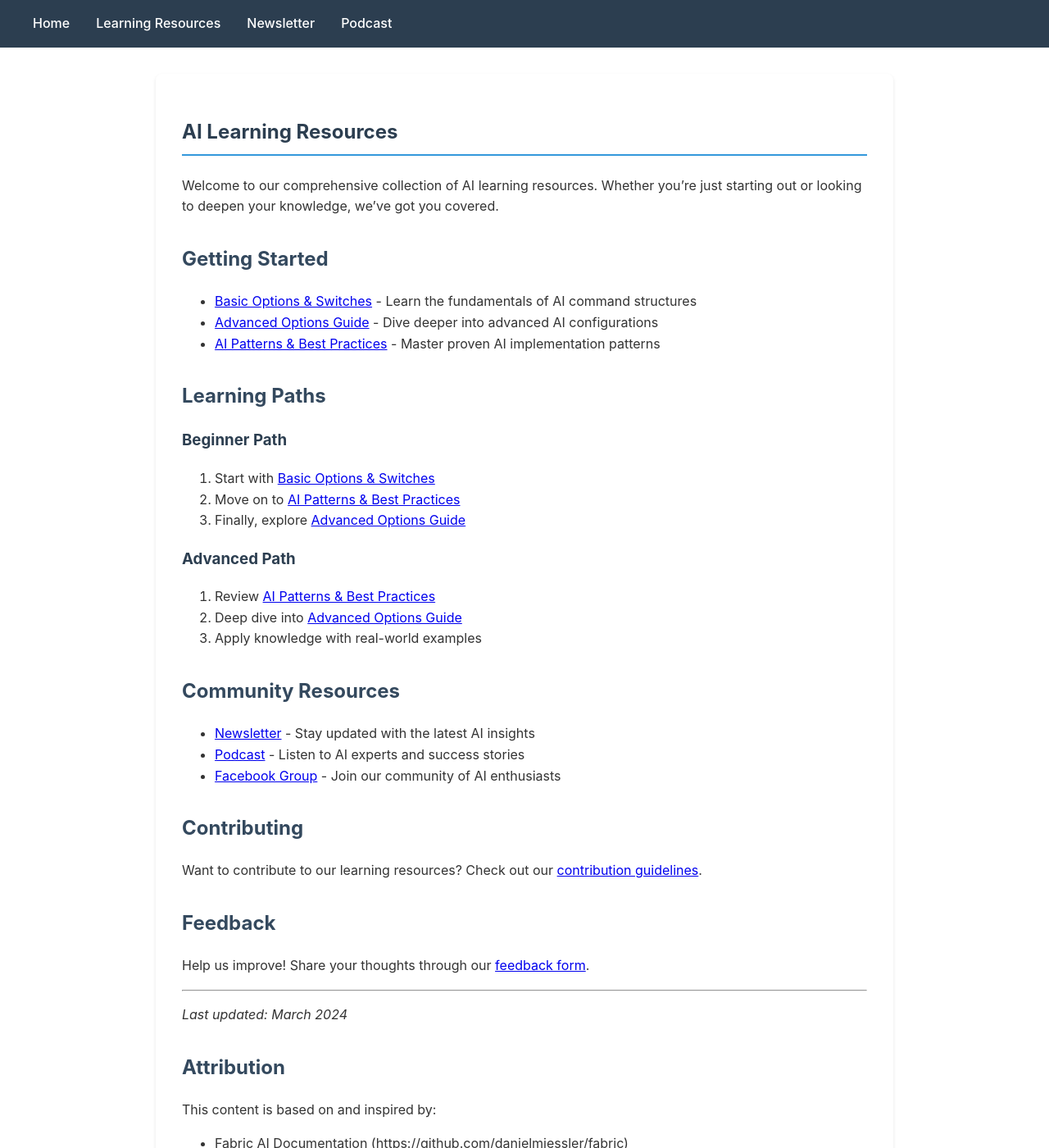
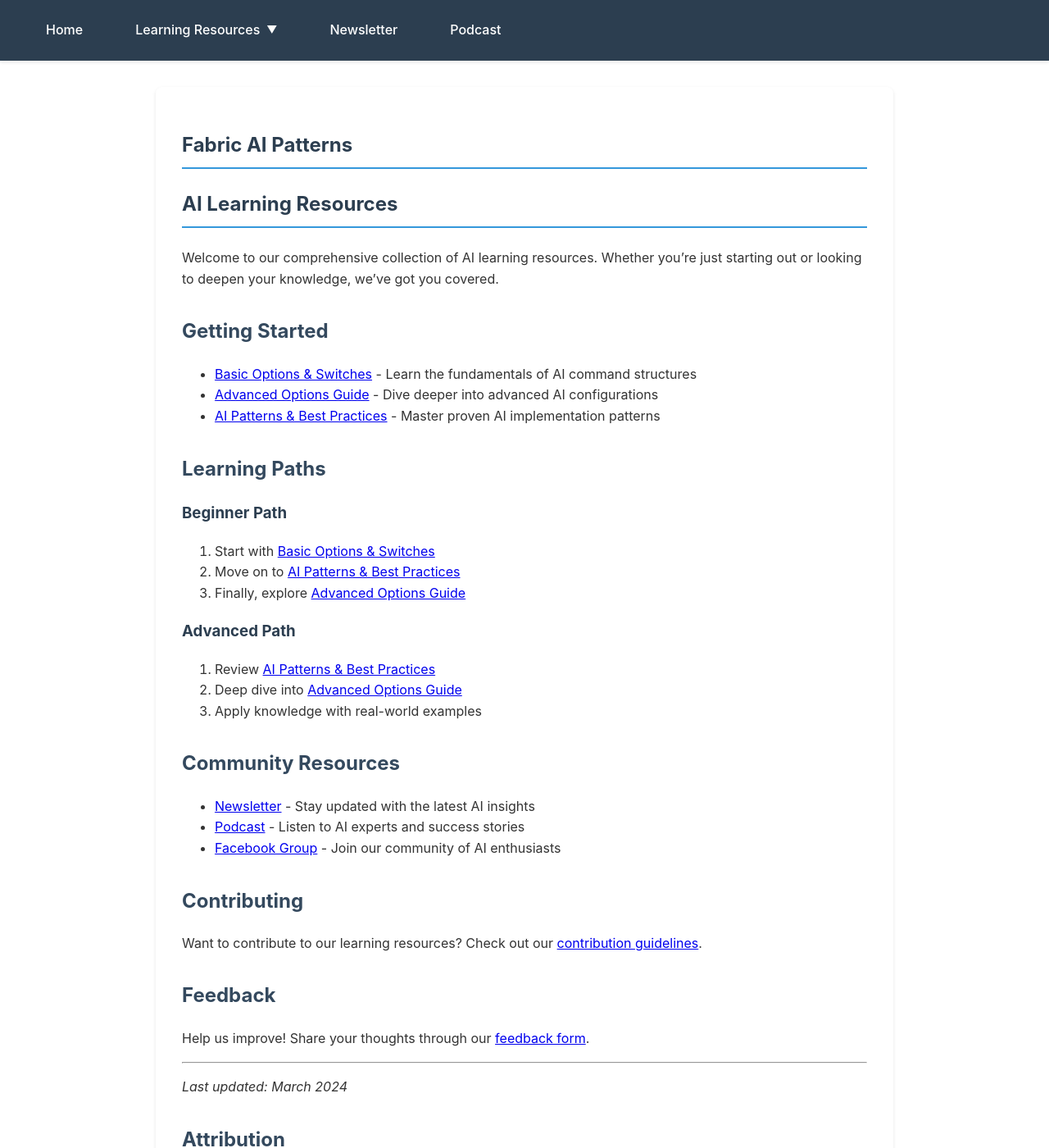
Before and after one commit to THE-AI-REAL-ESTATE-INVESTOR/AI-REI-TEACHINGS, a Jekyll site: the page built from docs/learn/index.md, in a window 1280 px wide and 1400 px high. Shown: the whole window at 82% size. Built offline with Jekyll 4.4.1, drawn with Linux system fonts in a browser that asks for light colours.

Commit message:
feat: Update navigation system with dynamic menu and improved styling

```diff
--- a/docs/_config.yml
+++ b/docs/_config.yml
@@ -37,3 +37,27 @@
 relative_links:
   enabled: true
   collections: true
+
+# Navigation Structure
+navigation:
+  - title: Home
+    url: /
+  - title: Learning Resources
+    url: /learn
+    subitems:
+      - title: AI Patterns & Best Practices
+        url: /learn/patterns
+      - title: Basic Options & Switches
+        url: /learn/basic-options-switches
+      - title: Advanced Options Guide
+        url: /learn/options
+  - title: Newsletter
+    url: https://freeblog.aireinvestor.com/newsletter
+  - title: Podcast
+    url: https://freeblog.aireinvestor.com/podcast
+
+# Collections
+collections:
+  learn:
+    output: true
+    permalink: /learn/:path/
--- a/docs/_layouts/default.html
+++ b/docs/_layouts/default.html
@@ -3,30 +3,36 @@
 <head>
     <meta charset="UTF-8">
     <meta name="viewport" content="width=device-width, initial-scale=1.0">
-    <title>{{ page.title }} - {{ site.title }}</title>
+    <title>{% if page.title %}{{ page.title }} - {% endif %}{{ site.title }}</title>
     <link rel="stylesheet" href="{{ '/assets/css/style.css' | relative_url }}">
 </head>
 <body>
     <nav class="nav-container">
         <div class="nav-menu">
             <div class="nav-links">
-                <a href="/">Home</a>
-                <div class="dropdown">
-                    <a href="/learn">Learning Resources</a>
-                    <div class="dropdown-content">
-                        <a href="/learn/basic-options-switches">Basic Options & Switches</a>
-                        <a href="/learn/options">Advanced Options Guide</a>
-                        <a href="/learn/patterns">AI Patterns & Best Practices</a>
-                    </div>
-                </div>
-                <a href="https://freeblog.aireinvestor.com/newsletter">Newsletter</a>
-                <a href="https://freeblog.aireinvestor.com/podcast">Podcast</a>
+                {% for item in site.navigation %}
+                    {% if item.subitems %}
+                        <div class="dropdown">
+                            <a href="{{ item.url | relative_url }}">{{ item.title }}</a>
+                            <div class="dropdown-content">
+                                {% for subitem in item.subitems %}
+                                    <a href="{{ subitem.url | relative_url }}">{{ subitem.title }}</a>
+                                {% endfor %}
+                            </div>
+                        </div>
+                    {% else %}
+                        <a href="{{ item.url }}">{{ item.title }}</a>
+                    {% endif %}
+                {% endfor %}
             </div>
         </div>
     </nav>
 
     <div class="content-container">
         <article class="markdown-content">
+            {% if page.title %}
+                <h1>{{ page.title }}</h1>
+            {% endif %}
             {{ content }}
         </article>
     </div>
--- a/docs/assets/css/style.css
+++ b/docs/assets/css/style.css
@@ -14,26 +14,35 @@
     position: sticky;
     top: 0;
     z-index: 1000;
+    box-shadow: 0 2px 4px rgba(0,0,0,0.1);
 }
 
 .nav-menu {
     max-width: 1200px;
     margin: 0 auto;
+    padding: 0 1rem;
 }
 
 .nav-links {
     display: flex;
     gap: 2rem;
+    align-items: center;
+    justify-content: flex-start;
+    flex-wrap: wrap;
 }
 
 .nav-links a {
     color: white;
     text-decoration: none;
     font-weight: 500;
+    padding: 0.5rem 1rem;
+    border-radius: 4px;
+    transition: all 0.3s ease;
 }
 
 .nav-links a:hover {
     color: #3498db;
+    background-color: rgba(255, 255, 255, 0.1);
 }
 
 /* Dropdown menu */
@@ -42,13 +51,24 @@
     display: inline-block;
 }
 
+.dropdown > a::after {
+    content: "▼";
+    font-size: 0.8em;
+    margin-left: 0.5rem;
+    vertical-align: middle;
+}
+
 .dropdown-content {
     display: none;
     position: absolute;
-    background-color: #f9f9f9;
-    min-width: 200px;
-    box-shadow: 0 8px 16px rgba(0,0,0,0.2);
-    z-index: 1;
+    background-color: #fff;
+    min-width: 250px;
+    box-shadow: 0 8px 16px rgba(0,0,0,0.1);
+    border-radius: 4px;
+    overflow: hidden;
+    z-index: 1000;
+    top: 100%;
+    left: 0;
 }
 
 .dropdown:hover .dropdown-content {
@@ -57,13 +77,21 @@
 
 .dropdown-content a {
     color: #333 !important;
-    padding: 12px 16px;
+    padding: 0.75rem 1rem;
     text-decoration: none;
     display: block;
+    border-bottom: 1px solid #eee;
+    transition: all 0.2s ease;
+}
+
+.dropdown-content a:last-child {
+    border-bottom: none;
 }
 
 .dropdown-content a:hover {
-    background-color: #f1f1f1;
+    background-color: #f8f9fa;
+    color: #3498db !important;
+    padding-left: 1.5rem;
 }
 
 /* Content container */
```
